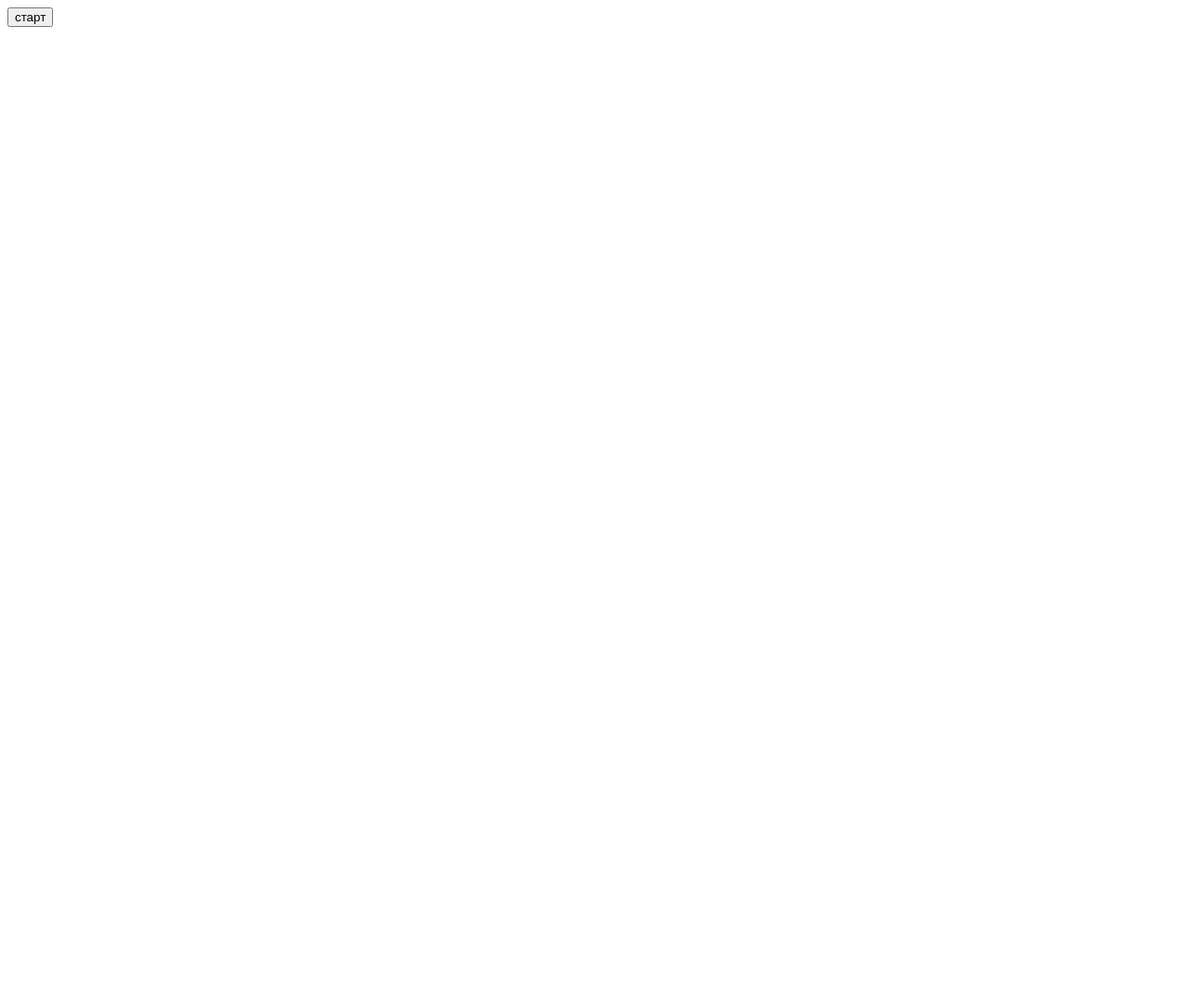
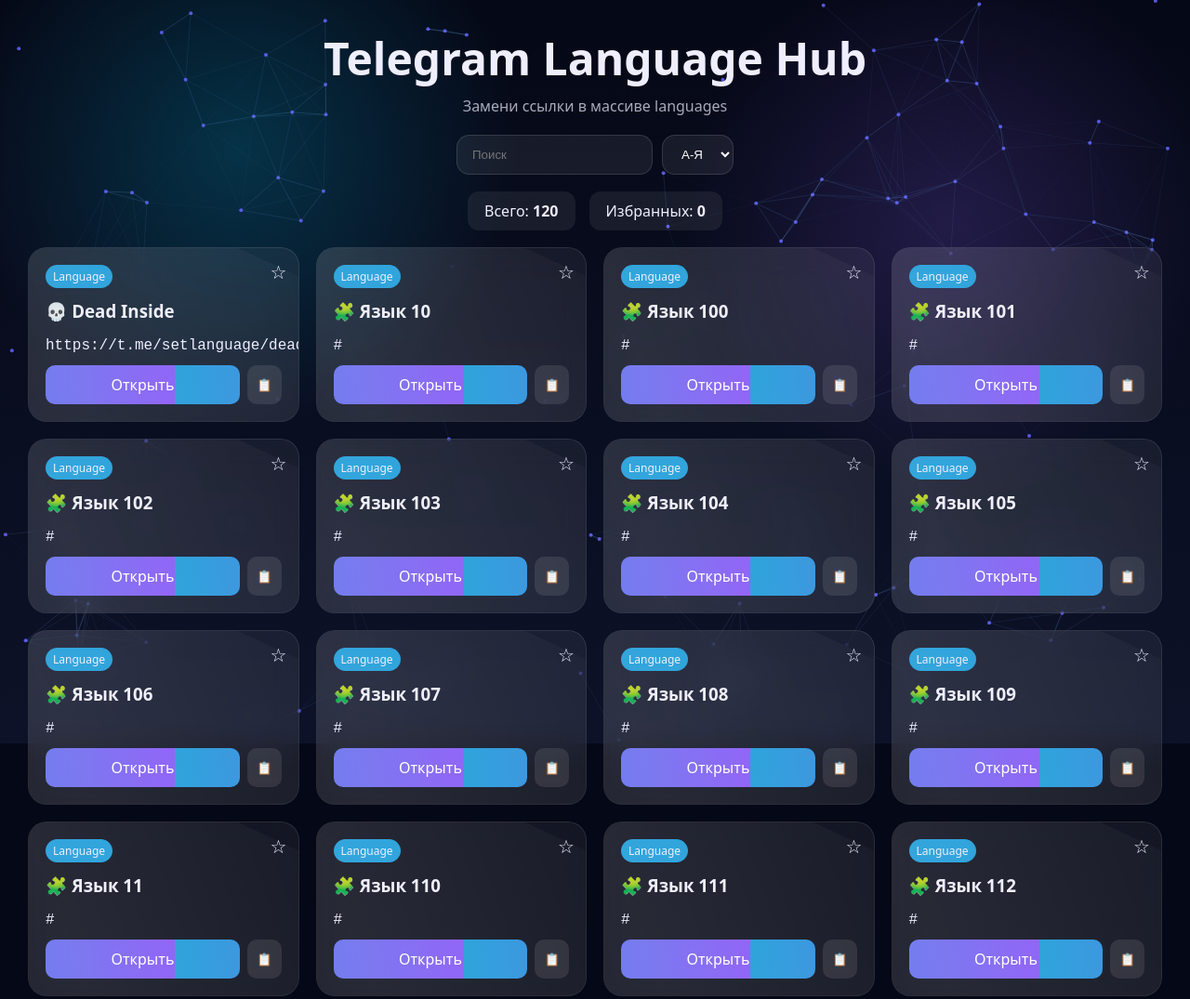
Before and after one commit to n6767ooo6767-cmyk/languages-telegram, a plain HTML site: page index.html in a window 1280 px wide. Shown: the top 1075 px of the page at 93% size. Before the commit the page ends 800 px from the top, so only its background shows below. Drawn offline with Linux system fonts and the light colour scheme; animation ran at ten frames a second.

Commit message:
Update index.html

```diff
--- a/index.html
+++ b/index.html
@@ -1,7 +1,73 @@
-<!DOCTYPE html>
-<html lang="ru">
-<head>
-  <meta charset="UTF-8" />
-  <title>игра от 10 летки</title>
+<!doctype html><html lang="ru"><head><meta charset="utf-8"><meta name=viewport content="width=device-width,initial-scale=1"><title>Telegram Language Hub</title>
+<style>
+*{margin:0;padding:0;box-sizing:border-box}body{font:16px system-ui;background:#050816;color:#eef;overflow-x:hidden}
+#bg{position:fixed;inset:0;background:radial-gradient(circle at 20% 20%,#00d4ff33,transparent 25%),radial-gradient(circle at 80% 30%,#8b5cf633,transparent 25%),linear-gradient(#050816,#0d1228);z-index:-2}
+canvas{position:fixed;inset:0;z-index:-1}
+.wrap{max-width:1280px;margin:auto;padding:30px}
+h1{font-size:3rem;text-align:center;margin-bottom:8px}.sub{text-align:center;opacity:.7;margin-bottom:20px}
+.top{display:flex;gap:10px;flex-wrap:wrap;justify-content:center}
+input,select{background:#ffffff12;border:1px solid #ffffff20;color:#fff;padding:12px 16px;border-radius:14px}
+.stats{display:flex;gap:15px;justify-content:center;margin:18px 0}.stat{background:#ffffff12;padding:10px 18px;border-radius:12px}
+.grid{display:grid;grid-template-columns:repeat(auto-fill,minmax(250px,1fr));gap:18px}
+.card{background:#ffffff10;border:1px solid #ffffff18;border-radius:20px;padding:18px;backdrop-filter:blur(16px);transition:.3s;position:relative;overflow:hidden}
+.card:before{content:"";position:absolute;inset:-40%;background:linear-gradient(45deg,transparent,#ffffff15,transparent);transform:rotate(25deg);left:-120%;transition:.6s}
+.card:hover:before{left:120%}.card:hover{transform:translateY(-8px)}
+.badge{display:inline-block;background:#229ED9;padding:4px 8px;border-radius:999px;font-size:12px}
+.actions{display:flex;gap:8px;margin-top:12px}
+.btn{flex:1;text-align:center;text-decoration:none;color:#fff;padding:10px;border-radius:10px;background:linear-gradient(90deg,#229ED9,#8b5cf6);background-size:200% 100%;animation:g 3s linear infinite}
+.copy{background:#ffffff18;border:none;color:#fff;border-radius:10px;padding:10px;cursor:pointer}
+.star{position:absolute;top:12px;right:12px;cursor:pointer;font-size:20px}
+.toast{position:fixed;right:20px;bottom:20px;background:#111a;padding:14px 18px;border-radius:12px;display:none}
+@keyframes g{to{background-position:200%}}
+</style></head><body><div id=bg></div><canvas id=c></canvas><div class=wrap>
+<h1>Telegram Language Hub</h1><div class=sub>Замени ссылки в массиве languages</div>
+<div class=top><input id=q placeholder="Поиск"><select id=sort><option>А-Я</option><option>Я-А</option></select></div>
+<div class=stats><div class=stat>Всего: <b id=total></b></div><div class=stat>Избранных: <b id=favc></b></div></div>
+<div id=grid class=grid></div></div><div id=t class=toast></div>
+<script>
+const languages=
+  [
+    {
+    name:"💀 Dead Inside",
+    url:"https://t.me/setlanguage/deadinsidememe"
+   }
+  ];
 
-<button>старт</button>
+  [
+    {
+      name: " Pirate",
+      url: "https://t.me/setlanguage/pirate-en"
+    }
+  ]
+
+
+
+
+
+
+  for(let i=2;i<=120;i++)languages.push
+    ({name:"🧩 Язык "+i,url:"#"});
+
+const fav=JSON.parse(localStorage.fav||"[]");
+const F=new Set(fav);
+const g=grid,q=document.getElementById("q"),s=sort,t=document.getElementById("t");
+function toast(x){t.textContent=x;t.style.display="block";setTimeout(()=>t.style.display="none",1500)}
+function save(){localStorage.fav=JSON.stringify([...F])}
+function render(){
+let arr=languages.filter(x=>x.name.toLowerCase().includes(q.value.toLowerCase()));
+arr.sort((a,b)=>s.selectedIndex?a.name<b.name?1:-1:a.name>b.name?1:-1);
+grid.innerHTML="";
+arr.forEach(x=>{
+let d=document.createElement("div");d.className="card";
+d.innerHTML=`<div class=star>${F.has(x.name)?"⭐":"☆"}</div><span class=badge>Language</span><h3 style="margin:12px 0">${x.name}</h3><code>${x.url}</code><div class=actions><a class=btn href="${x.url}" target=_blank>Открыть</a><button class=copy>📋</button></div>`;
+d.querySelector(".star").onclick=()=>{F.has(x.name)?F.delete(x.name):F.add(x.name);save();render()}
+d.querySelector(".copy").onclick=()=>{navigator.clipboard.writeText(x.url);toast("Ссылка скопирована")}
+grid.appendChild(d)
+});
+total.textContent=languages.length;favc.textContent=F.size;
+}
+q.oninput=render;s.onchange=render;render();
+const cv=c,ctx=cv.getContext("2d");function rs(){cv.width=innerWidth;cv.height=innerHeight}rs();onresize=rs;
+let p=[...Array(140)].map(()=>({x:Math.random()*cv.width,y:Math.random()*cv.height,vx:(Math.random()-.5)*1.2,vy:(Math.random()-.5)*1.2}));
+(function f(){ctx.clearRect(0,0,cv.width,cv.height);ctx.fillStyle="#55d";for(let a of p){a.x+=a.vx;a.y+=a.vy;if(a.x<0||a.x>cv.width)a.vx*=-1;if(a.y<0||a.y>cv.height)a.vy*=-1;ctx.beginPath();ctx.arc(a.x,a.y,2,0,7);ctx.fill()}for(let i=0;i<p.length;i++)for(let j=i+1;j<p.length;j++){let dx=p[i].x-p[j].x,dy=p[i].y-p[j].y,d=Math.hypot(dx,dy);if(d<120){ctx.strokeStyle="rgba(120,180,255,"+(1-d/120)/4+")";ctx.beginPath();ctx.moveTo(p[i].x,p[i].y);ctx.lineTo(p[j].x,p[j].y);ctx.stroke()}}requestAnimationFrame(f)})();
+</script></body></html>
```
